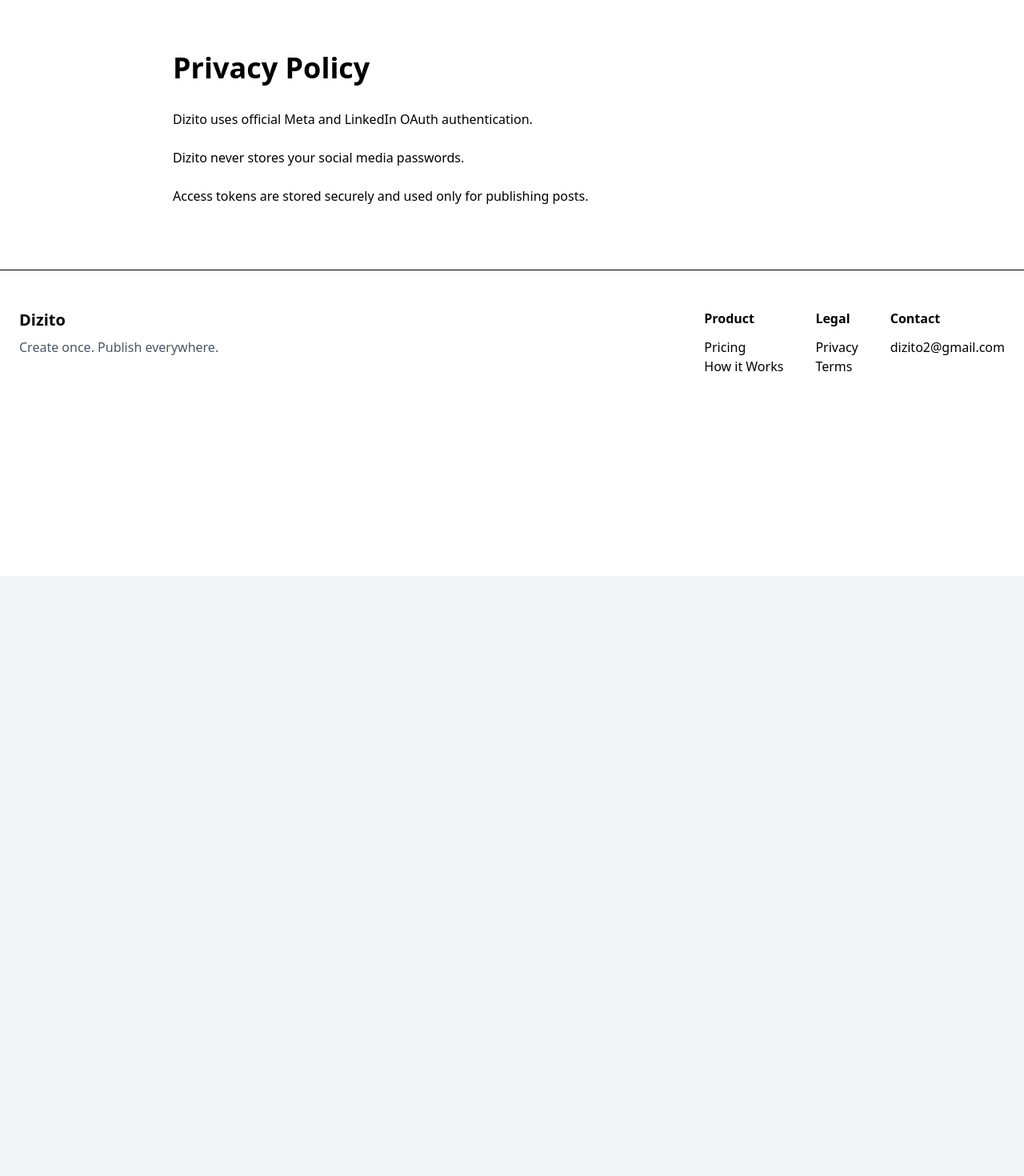
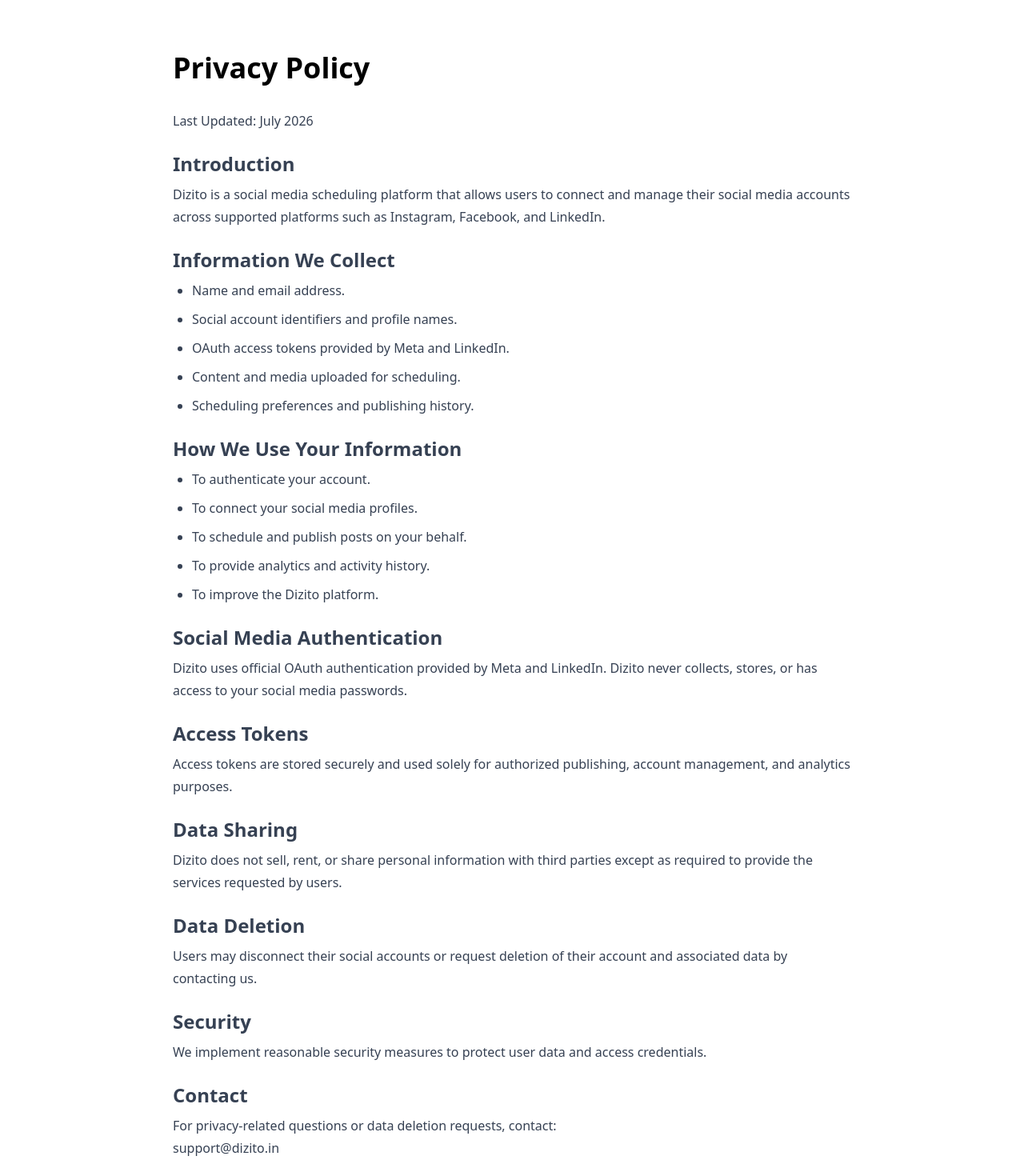
Before and after one commit to rohansharma111/dizito-scheduler, a Next.js app: page /privacy in a window 1280 px wide. Shown: the part 80-1550 px from the top of the page at 80% size. Before the commit the page ends 800 px from the top, so only its background shows below. Built offline with nearby package versions, Linux system fonts and the light colour scheme; no server answers.

Commit message:
Update Privacy Page

```diff
--- a/app/(marketing)/privacy/page.tsx
+++ b/app/(marketing)/privacy/page.tsx
@@ -3,14 +3,113 @@
     <main className="max-w-4xl mx-auto py-20 px-6">
       <h1 className="text-4xl font-bold mb-8">Privacy Policy</h1>
 
-      <div className="space-y-6">
-        <p>Dizito uses official Meta and LinkedIn OAuth authentication.</p>
+      <div className="space-y-6 text-gray-700 leading-7">
+        <p>Last Updated: July 2026</p>
 
-        <p>Dizito never stores your social media passwords.</p>
+        <section>
+          <h2 className="text-2xl font-semibold mb-2">Introduction</h2>
 
-        <p>
-          Access tokens are stored securely and used only for publishing posts.
-        </p>
+          <p>
+            Dizito is a social media scheduling platform that allows users to
+            connect and manage their social media accounts across supported
+            platforms such as Instagram, Facebook, and LinkedIn.
+          </p>
+        </section>
+
+        <section>
+          <h2 className="text-2xl font-semibold mb-2">
+            Information We Collect
+          </h2>
+
+          <ul className="list-disc pl-6 space-y-2">
+            <li>Name and email address.</li>
+
+            <li>Social account identifiers and profile names.</li>
+
+            <li>OAuth access tokens provided by Meta and LinkedIn.</li>
+
+            <li>Content and media uploaded for scheduling.</li>
+
+            <li>Scheduling preferences and publishing history.</li>
+          </ul>
+        </section>
+
+        <section>
+          <h2 className="text-2xl font-semibold mb-2">
+            How We Use Your Information
+          </h2>
+
+          <ul className="list-disc pl-6 space-y-2">
+            <li>To authenticate your account.</li>
+
+            <li>To connect your social media profiles.</li>
+
+            <li>To schedule and publish posts on your behalf.</li>
+
+            <li>To provide analytics and activity history.</li>
+
+            <li>To improve the Dizito platform.</li>
+          </ul>
+        </section>
+
+        <section>
+          <h2 className="text-2xl font-semibold mb-2">
+            Social Media Authentication
+          </h2>
+
+          <p>
+            Dizito uses official OAuth authentication provided by Meta and
+            LinkedIn. Dizito never collects, stores, or has access to your
+            social media passwords.
+          </p>
+        </section>
+
+        <section>
+          <h2 className="text-2xl font-semibold mb-2">Access Tokens</h2>
+
+          <p>
+            Access tokens are stored securely and used solely for authorized
+            publishing, account management, and analytics purposes.
+          </p>
+        </section>
+
+        <section>
+          <h2 className="text-2xl font-semibold mb-2">Data Sharing</h2>
+
+          <p>
+            Dizito does not sell, rent, or share personal information with third
+            parties except as required to provide the services requested by
+            users.
+          </p>
+        </section>
+
+        <section>
+          <h2 className="text-2xl font-semibold mb-2">Data Deletion</h2>
+
+          <p>
+            Users may disconnect their social accounts or request deletion of
+            their account and associated data by contacting us.
+          </p>
+        </section>
+
+        <section>
+          <h2 className="text-2xl font-semibold mb-2">Security</h2>
+
+          <p>
+            We implement reasonable security measures to protect user data and
+            access credentials.
+          </p>
+        </section>
+
+        <section>
+          <h2 className="text-2xl font-semibold mb-2">Contact</h2>
+
+          <p>
+            For privacy-related questions or data deletion requests, contact:
+          </p>
+
+          <p className="font-medium">support@dizito.in</p>
+        </section>
       </div>
     </main>
   );
```
